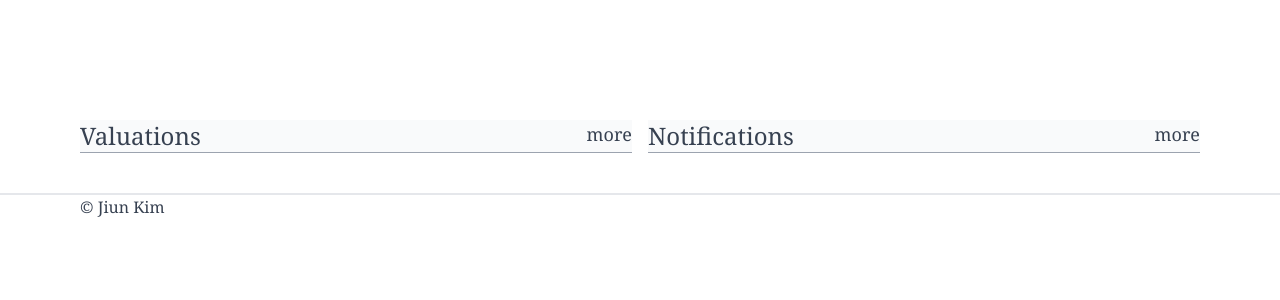
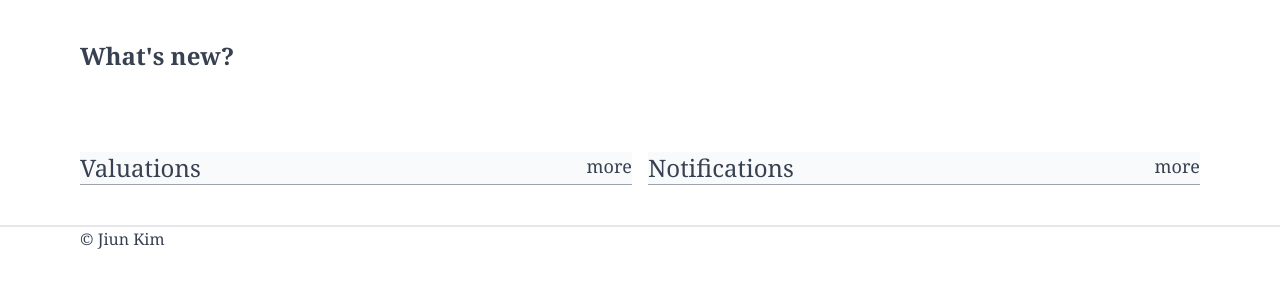
Before and after one commit to jiun0507/blog, a Django app: page / in a window 1280 px wide. Shown: the part 64-364 px from the top of the page. Run offline with Django 3.2, Linux system fonts and the light colour scheme; data that the repository does not hold is empty; style sheets or scripts are compiled from the project's sources.

Commit message:
homepage design

```diff
--- a/post/models.py
+++ b/post/models.py
@@ -1,4 +1,5 @@
 from django.db import models
+
 
 # Create your models here.
 class Post(models.Model):
@@ -10,3 +11,5 @@ class Post(models.Model):
     title = models.CharField(max_length=100, blank=False)
     category = models.CharField(choices=POST_CHOICES, max_length=15, blank=True)
     content = models.TextField()
+    created_at = models.DateTimeField(auto_now_add=True)
+    updated_at = models.DateTimeField(auto_now=True)
--- a/templates/home.html
+++ b/templates/home.html
@@ -3,16 +3,20 @@
     home
 {% endblock %}
 {% block content %}
-    <section class="grid grid-cols-2 gap-4 px-20 py-10">
+    <div class="flex justify-between px-20 py-10">
+        <h4 class="text-2xl font-serif font-bold"> What's new? </h4>
+    </div>
+    <section class="grid grid-cols-2 gap-4 px-20">
         {% for post in posts %}
             <div>
-                <div class="flex justify-between border-gray-400 bg-gray-50">
-                    <h4 class="text-2xl font-serif"> {{post.title}} </h4>
-                    <h4 class="text-lg font-serif">{{post.category}}</h4>
+                <div>
+                    <h4 class="font-thin font-mono">{{post.updated_at}} by Jiun Kim</h4>
+                    <h4 class="text-2xl font-serif font-bold"> {{post.title}} </h4>
+                    <h4 class="text-lg font-serif">({{post.category}})</h4>
                 </div>
                 <div>{{post.content}}...</div>
                 <a href="{% url "post:get" post.id %}">
-                    Read More...
+                    <h4 class="text-red-600">Read More</h4>
                 </a>
             </div>
         {% endfor %}
```
Also changed, not shown: post/migrations/0002_auto_20210531_1125.py (added).
